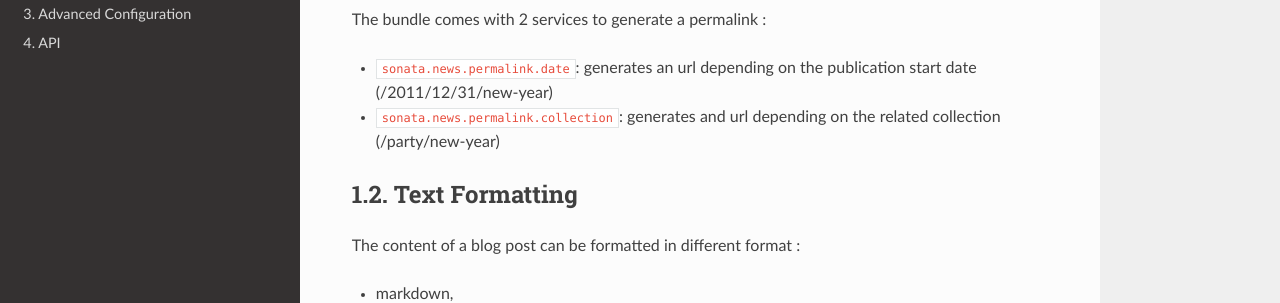
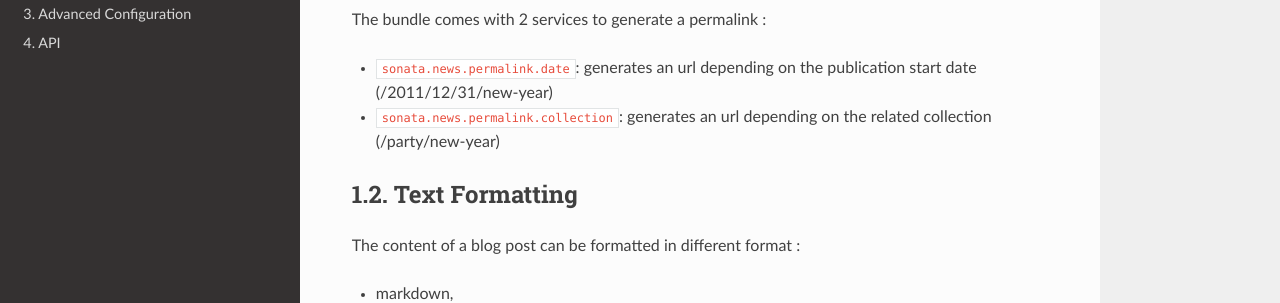
Before and after one commit to sonata-project/SonataNewsBundle, a Sphinx documentation site: the page built from Resources/doc/reference/introduction.rst, in a window 1280 px wide and 1169 px high. Shown: the part 256-559 px from the top of the window. Built offline with Sphinx 7.4.7 and the Read the Docs theme 2.0.0, drawn with Linux system fonts in a browser that asks for light colours.

Commit message:
Fix typo in documentation

```diff
--- a/Resources/doc/reference/introduction.rst
+++ b/Resources/doc/reference/introduction.rst
@@ -9,7 +9,7 @@ Permalink
 The bundle comes with 2 services to generate a permalink :
 
 * ``sonata.news.permalink.date``: generates an url depending on the publication start date (/2011/12/31/new-year)
-* ``sonata.news.permalink.collection``: generates and url depending on the related collection (/party/new-year)
+* ``sonata.news.permalink.collection``: generates an url depending on the related collection (/party/new-year)
 
 Text Formatting
 ---------------
```
